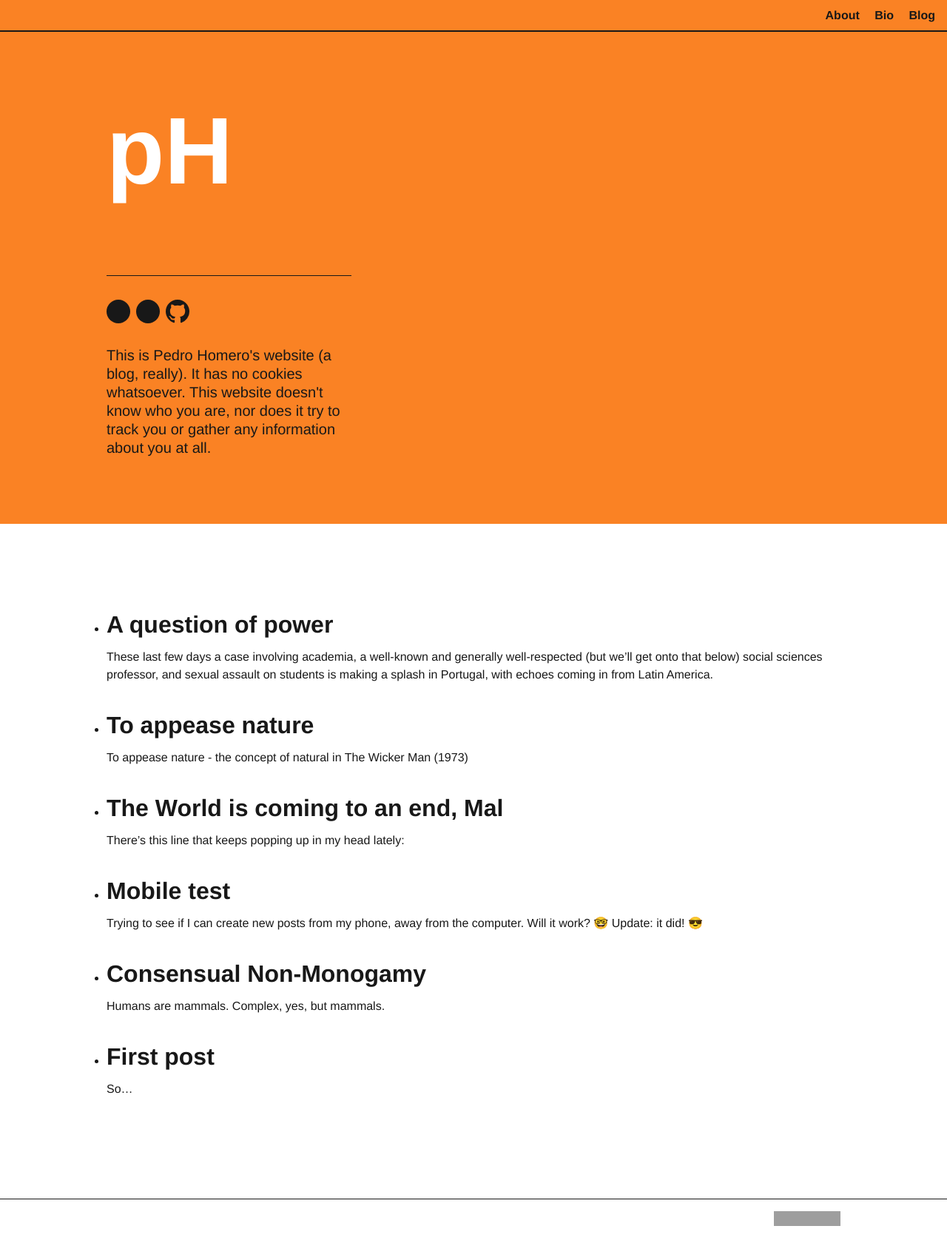
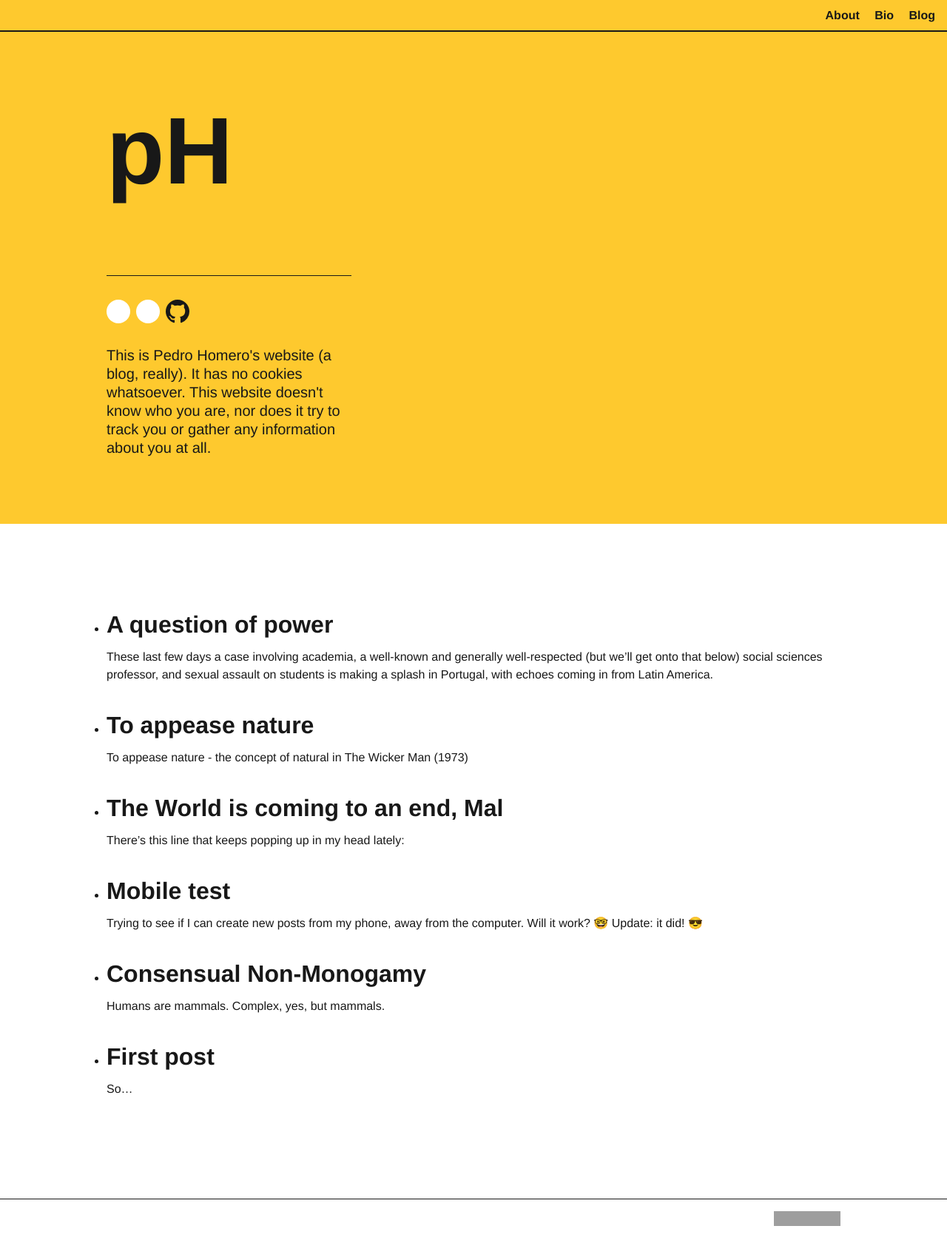
Before and after one commit to pedro-homero/pedro-homero.github.io, a Jekyll site: the page built from index.markdown, in a window 1280 px wide. Shown: the whole page at 74% size. Built offline with Jekyll 4.4.1, drawn with Linux system fonts in a browser that asks for light colours; grey boxes are pictures that could not be loaded.

Commit message:
Update _config.yml
change to yellow

```diff
--- a/_config.yml
+++ b/_config.yml
@@ -30,7 +30,7 @@ github_username:  pedro-homero
 staticman_url: https://cc16-2001-818-e2b6-b900-a47b-54c-b3cc-e5a.eu.ngrok.io//v2/entry/pedro-homero/pedro-homero.github.io/main/comments
 # Build settings
 theme: jekyll-swiss
-theme_color: orange
+theme_color: yellow
 plugins:
   - jekyll-feed
   - jemoji
```
